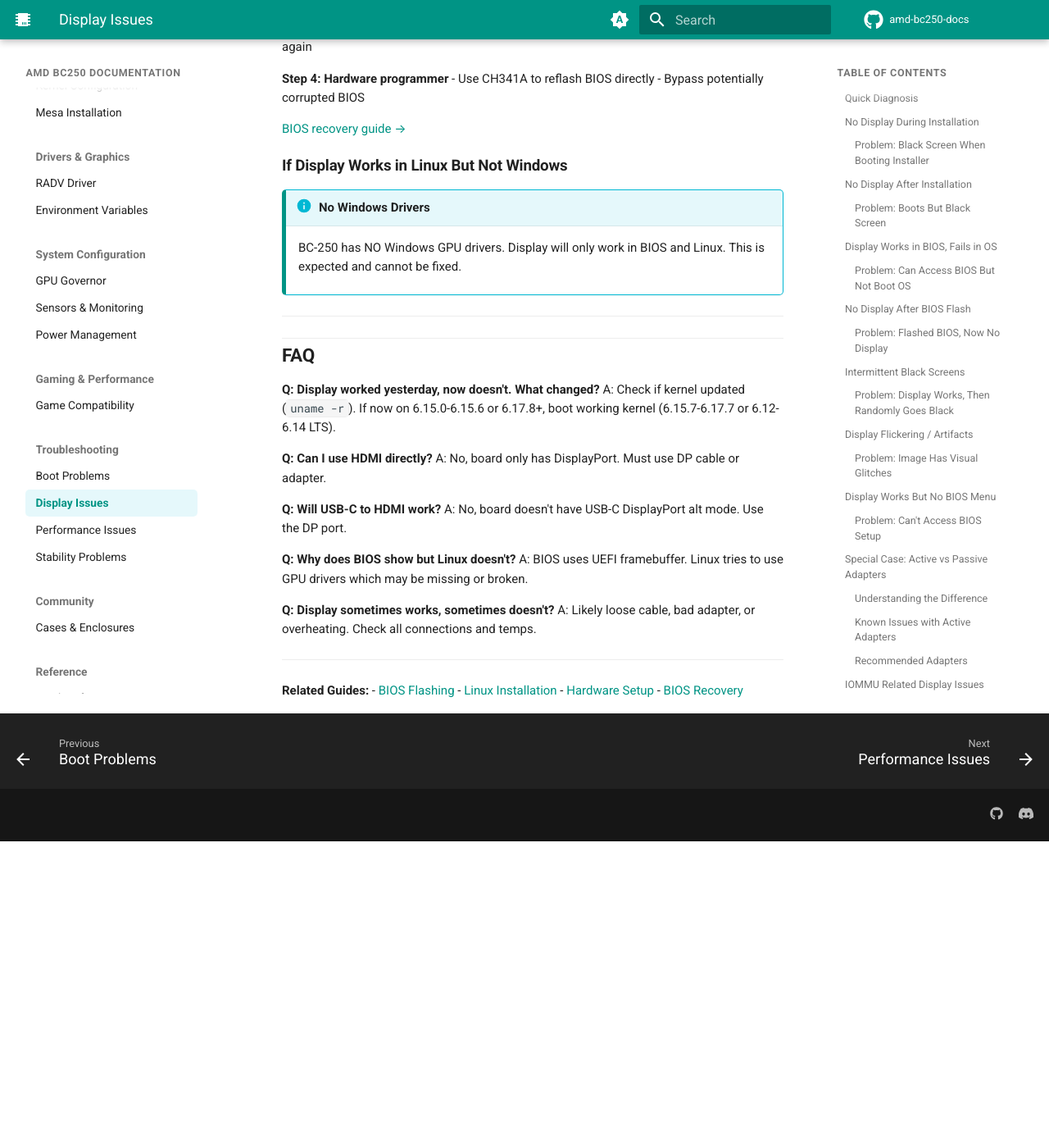
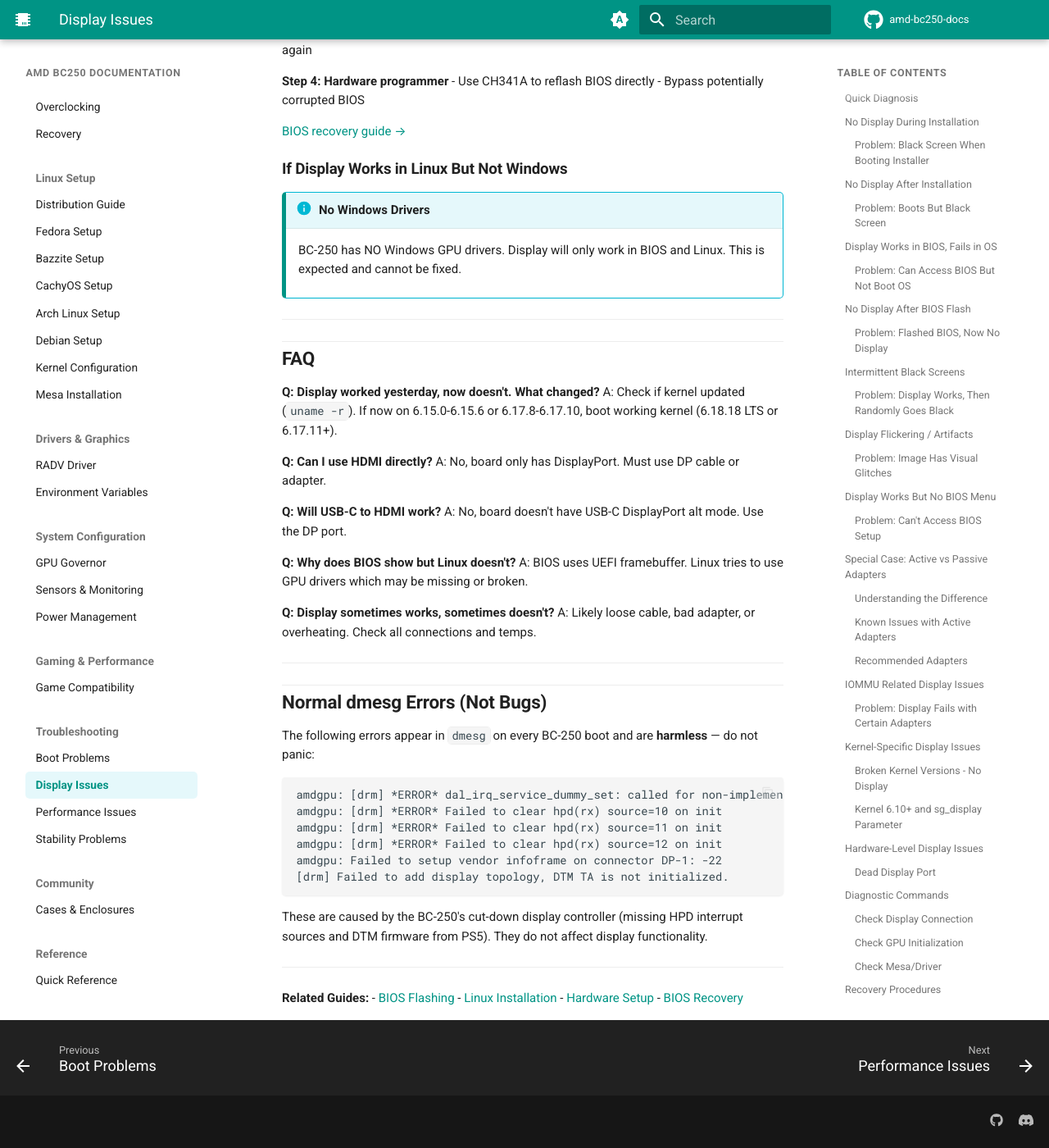
Before and after one commit to elektricM/amd-bc250-docs, an MkDocs documentation site: the page built from docs/troubleshooting/display.md, in a window 1280 px wide and 1400 px high, scrolled down 10393 px. Shown: the whole window at 82% size. Built offline with MkDocs 1.6.1 and Material for MkDocs 9.7.7, drawn with Linux system fonts in a browser that asks for light colours; comment, search, counter and statistics services are not loaded; the version menu is left out; before the commit the page ends 11419 px from its top, so only the background shows below that; some of the changed text lies outside the part shown.

Commit message:
fix(troubleshooting): update boot FAQ, add normal dmesg errors section

````diff
--- a/docs/troubleshooting/display.md
+++ b/docs/troubleshooting/display.md
@@ -20,7 +20,7 @@
 2. BIOS settings not applied (CMOS not cleared)
 3. Incompatible display adapter (active DP-HDMI)
 4. IOMMU enabled in BIOS
-5. Broken kernel version (6.15.0-6.15.6 or 6.17.8+) driver issues
+5. Broken kernel version (6.15.0-6.15.6 or 6.17.8-6.17.10) driver issues
 
 ---
 
@@ -102,14 +102,14 @@
 
 ```bash
 # Install drivers (distro-specific)
-# Fedora 42/43 - Mesa 25.1+ included in repos:
+# Fedora 43 - Mesa 25.1+ included in repos:
 sudo dnf update
 sudo dnf install mesa-vulkan-drivers mesa-dri-drivers
 
-# Install GPU governor
-sudo dnf copr enable @exotic-soc/oberon-governor
-sudo dnf install oberon-governor
-sudo systemctl enable --now oberon-governor.service
+# Install GPU governor (recommended)
+sudo dnf copr enable filippor/bazzite
+sudo dnf install cyan-skillfish-governor-tt
+sudo systemctl enable --now cyan-skillfish-governor-tt.service
 
 # Then remove nomodeset:
 sudo nano /etc/default/grub
@@ -142,20 +142,19 @@
 uname -r
 ```
 
-If kernel is 6.15.0-6.15.6 or 6.17.8+:
+If kernel is 6.15.0-6.15.6 or 6.17.8-6.17.10:
 ```bash
 # Install working kernel
 # Fedora:
-sudo dnf install kernel-6.16.5-*  # or any 6.15.7-6.17.7 version
-# Or for LTS stability:
-sudo dnf install kernel-6.14.x
+sudo dnf install kernel-6.18.18-*  # current LTS, recommended
+# Or: sudo dnf install kernel-6.17.11+
 
 # Update GRUB to use working kernel as default
 sudo grub2-mkconfig -o /boot/grub2/grub.cfg
 ```
 
 !!!danger "Broken Kernel Versions"
-    Kernel 6.15.0-6.15.6 and 6.17.8+ have driver incompatibility with BC-250. Use 6.15.7-6.17.7 for best performance or 6.12-6.14 LTS for stability.
+    Kernel 6.15.0-6.15.6 and 6.17.8-6.17.10 have driver incompatibility with BC-250. Use 6.18.18 LTS (recommended) or 6.17.11+ for best performance.
 
 ---
 
@@ -424,23 +423,23 @@
 ### Broken Kernel Versions - No Display
 
 **Problem:**
-- Upgraded kernel to 6.15.0-6.15.6 or 6.17.8+
+- Upgraded kernel to 6.15.0-6.15.6 or 6.17.8-6.17.10
 - Now no display after boot
 
 **Cause:**
-Kernel 6.15.0-6.15.6 and 6.17.8+ have driver incompatibility with BC-250.
+Kernel 6.15.0-6.15.6 and 6.17.8-6.17.10 have driver incompatibility with BC-250. Use 6.18.18 LTS or 6.17.11+.
 
 **Solution:**
 
 Boot working kernel:
 1. At GRUB, select "Advanced options"
-2. Select kernel in 6.15.7-6.17.7 range (if available) or 6.12-6.14 LTS
+2. Select kernel 6.18.x LTS, 6.17.11+, or 6.12-6.14 LTS
 3. Boot
 
 Make working kernel default:
 ```bash
 # Fedora:
-sudo grubby --set-default /boot/vmlinuz-6.16.x  # or 6.14.x for LTS
+sudo grubby --set-default /boot/vmlinuz-6.18.*  # 6.18.18 LTS recommended
 
 # Or remove broken kernel entirely
 sudo dnf remove kernel-6.15.5\* kernel-6.17.8\*  # example versions
@@ -506,7 +505,7 @@
 
 # Check DRM
 ls /sys/class/drm/
-# Should show card0, card0-DP-1, etc.
+# Should show card1, card1-DP-1, etc. (or card0 on some systems)
 ```
 
 ### Check GPU Initialization
@@ -574,7 +573,7 @@
 ## FAQ
 
 **Q: Display worked yesterday, now doesn't. What changed?**
-A: Check if kernel updated (`uname -r`). If now on 6.15.0-6.15.6 or 6.17.8+, boot working kernel (6.15.7-6.17.7 or 6.12-6.14 LTS).
+A: Check if kernel updated (`uname -r`). If now on 6.15.0-6.15.6 or 6.17.8-6.17.10, boot working kernel (6.18.18 LTS or 6.17.11+).
 
 **Q: Can I use HDMI directly?**
 A: No, board only has DisplayPort. Must use DP cable or adapter.
@@ -590,6 +589,23 @@
 
 ---
 
+## Normal dmesg Errors (Not Bugs)
+
+The following errors appear in `dmesg` on every BC-250 boot and are **harmless** — do not panic:
+
+```
+amdgpu: [drm] *ERROR* dal_irq_service_dummy_set: called for non-implemented irq source
+amdgpu: [drm] *ERROR* Failed to clear hpd(rx) source=10 on init
+amdgpu: [drm] *ERROR* Failed to clear hpd(rx) source=11 on init
+amdgpu: [drm] *ERROR* Failed to clear hpd(rx) source=12 on init
+amdgpu: Failed to setup vendor infoframe on connector DP-1: -22
+[drm] Failed to add display topology, DTM TA is not initialized.
+```
+
+These are caused by the BC-250's cut-down display controller (missing HPD interrupt sources and DTM firmware from PS5). They do not affect display functionality.
+
+---
+
 **Related Guides:**
 - [BIOS Flashing](../bios/flashing.md)
 - [Linux Installation](../linux/distributions.md)
````
Also changed, not shown: other parts of docs/troubleshooting/display.md (+2 -2 lines), docs/troubleshooting/boot.md (+12 -14 lines).
